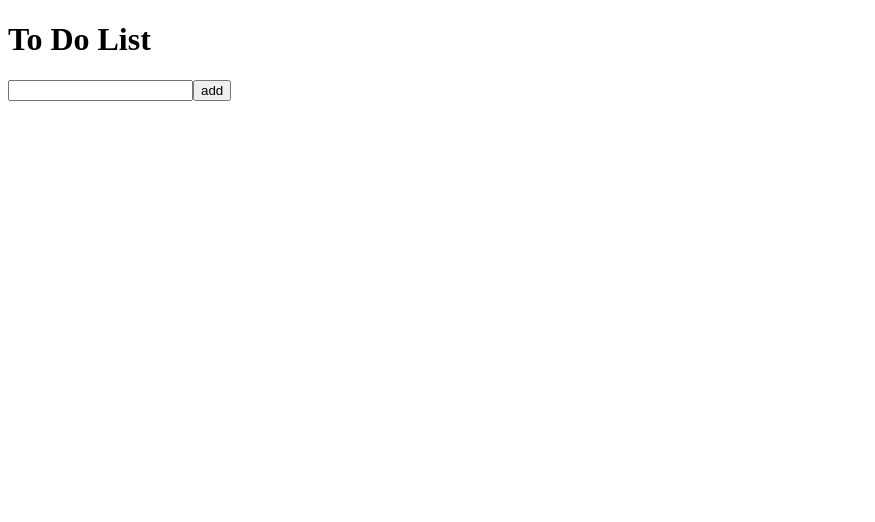
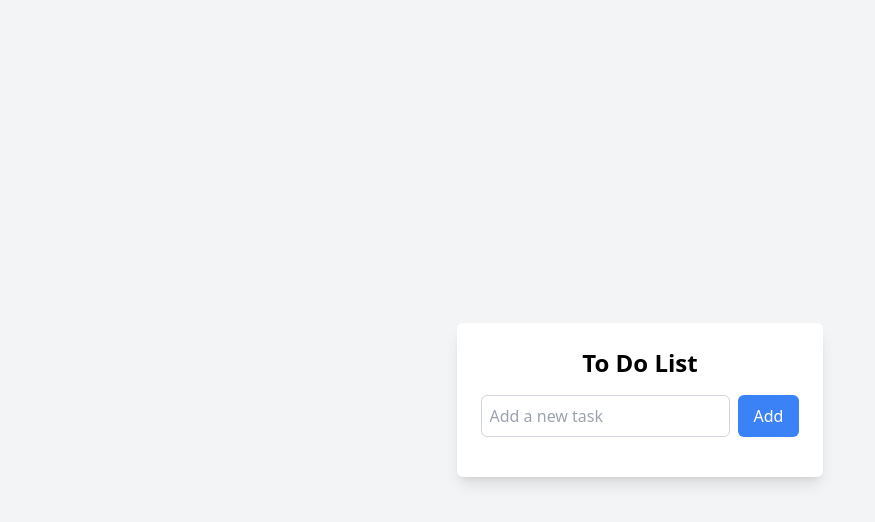
Before and after one commit to RedXin20/todoList, a website: page src/index.html in a window 1280 px wide. Shown: the whole page, without its empty margins (0-875 px from the left). Drawn offline with nearby package versions, Linux system fonts and the light colour scheme.

Commit message:
graphics update

```diff
--- a/src/index.html
+++ b/src/index.html
@@ -2,14 +2,29 @@
 <html lang="en">
   <head>
     <meta charset="UTF-8" />
-    <meta name="viewport" content="width-device-width, initial-scale=1.0" />
+    <meta name="viewport" content="width=device-width, initial-scale=1.0" />
+    <script src="https://cdn.tailwindcss.com"></script>
+
     <title>To-do List</title>
   </head>
-  <body>
-    <h1>To Do List</h1>
-    <div class="container">
-      <input id="inputField" type="text" /><button id="addToDo">add</button>
-      <div class="to-dos" id="toDoContainer"></div>
+  <body class="flex items-center justify-center min-h-screen bg-gray-100">
+    <div class="bg-white p-6 shadow-lg rounded-md">
+      <h1 class="text-2xl font-bold text-center mb-4">To Do List</h1>
+      <div class="flex space-x-2 mb-4">
+        <input
+          id="inputField"
+          type="text"
+          class="border border-gray-300 p-2 w-full rounded-md focus:outline-none focus:ring-2 focus:ring-blue-400"
+          placeholder="Add a new task"
+        />
+        <button
+          id="addToDo"
+          class="bg-blue-500 text-white px-4 py-2 rounded-md hover:bg-blue-600"
+        >
+          Add
+        </button>
+      </div>
+      <div class="to-dos space-y-2" id="toDoContainer"></div>
     </div>
     <script src="route.js"></script>
   </body>
--- /dev/null
+++ b/tailwind.config.js
@@ -0,0 +1,8 @@
+/** @type {import('tailwindcss').Config} */
+module.exports = {
+  content: [],
+  theme: {
+    extend: {},
+  },
+  plugins: [],
+}
```
